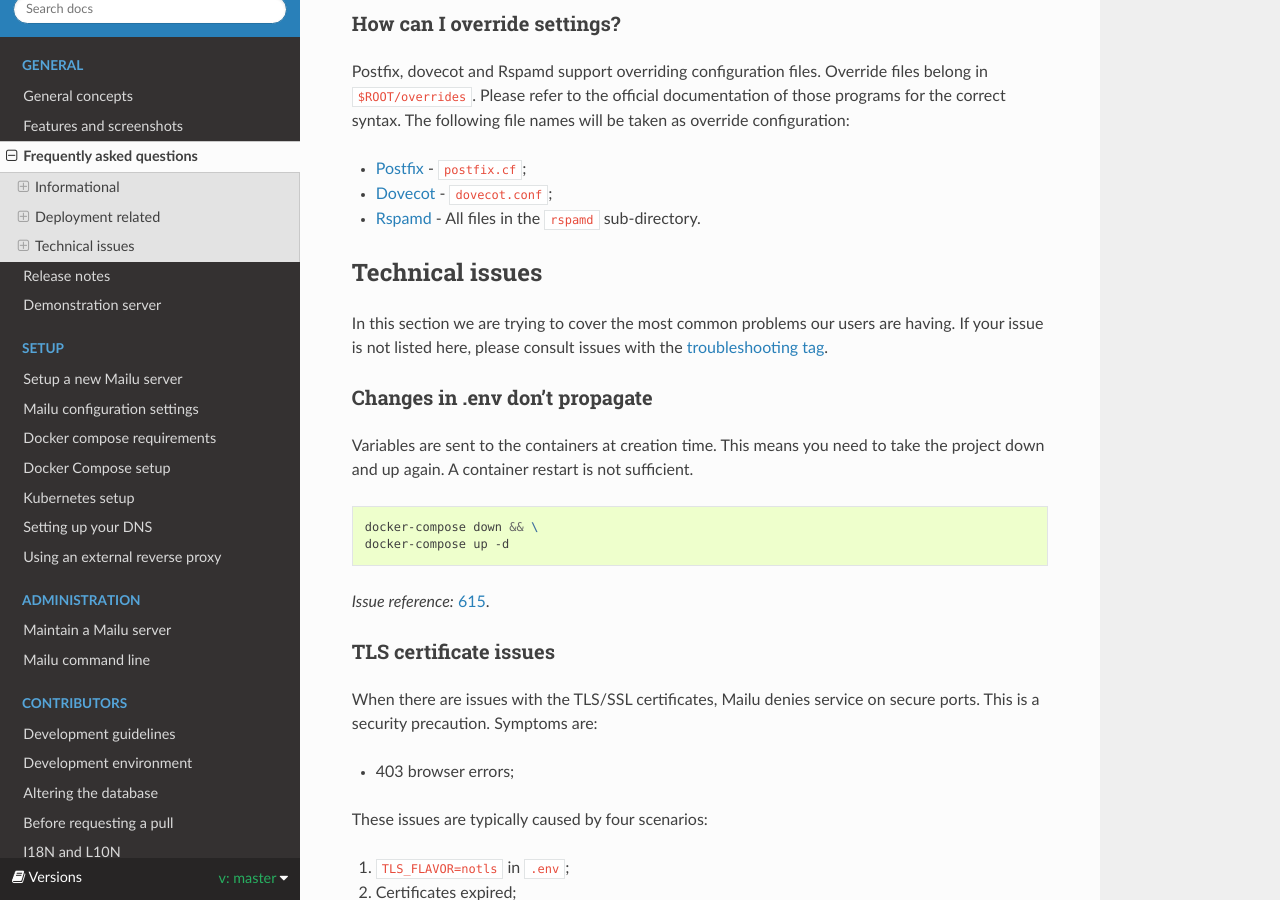
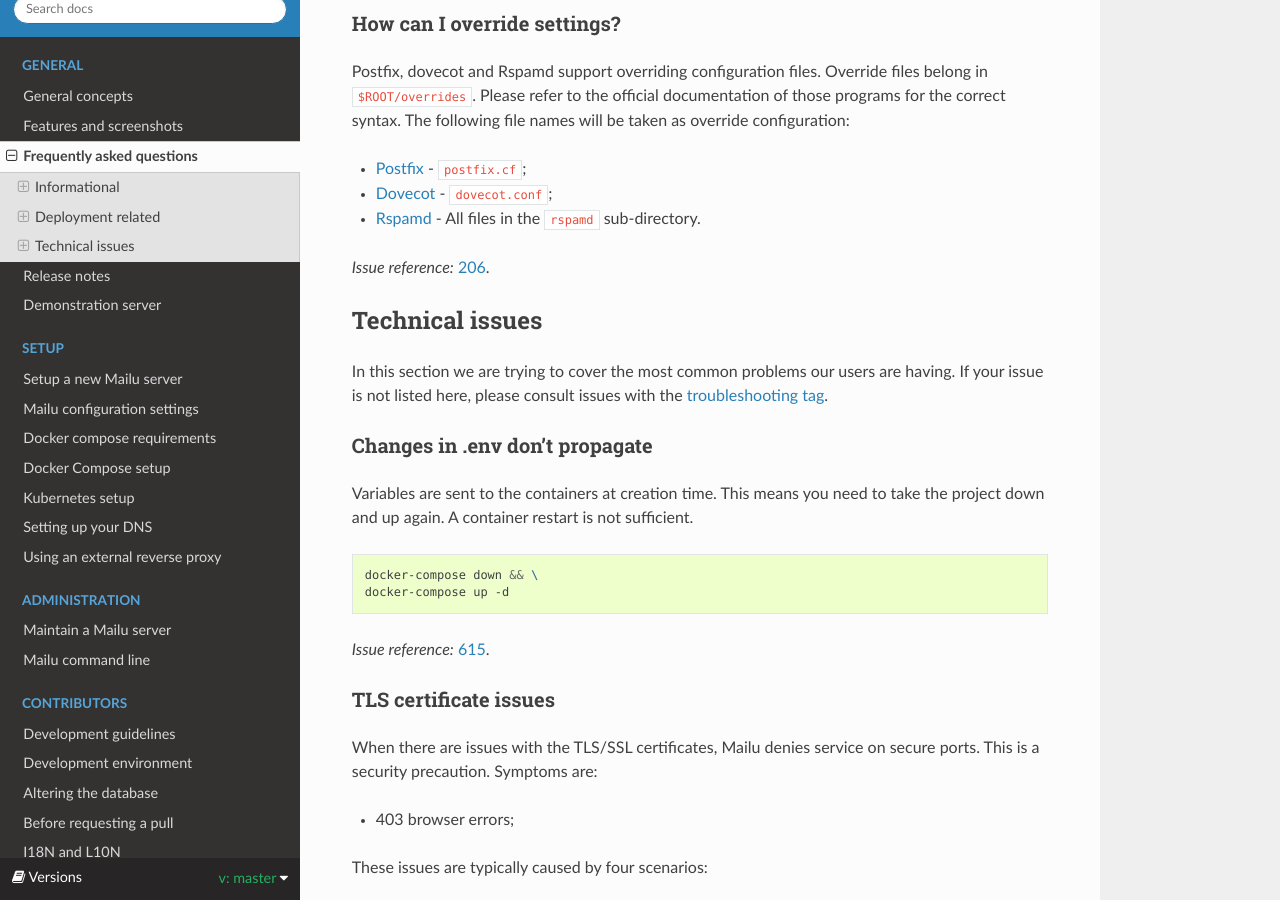
Before and after one commit to WillingDev0812/Mail-Management-Tool, a Sphinx documentation site: the page built from docs/faq.rst, in a window 1280 px wide and 900 px high, scrolled down 3876 px. Built offline with Sphinx 7.4.7 and the Read the Docs theme 2.0.0, drawn with Linux system fonts in a browser that asks for light colours; formulas are drawn with MathJax 3.

Commit message:
Reference and close #206

```diff
--- a/docs/faq.rst
+++ b/docs/faq.rst
@@ -191,6 +191,8 @@ correct syntax. The following file names will be taken as override configuration
 - `Dovecot`_ - ``dovecot.conf``;
 - `Rspamd`_ - All files in the ``rspamd`` sub-directory.
 
+*Issue reference:* `206`_.
+
 .. _`Postfix`: http://www.postfix.org/postconf.5.html
 .. _`Dovecot`: https://wiki.dovecot.org/ConfigFile
 .. _`Rspamd`: https://www.rspamd.com/doc/configuration/index.html
@@ -325,12 +327,13 @@ In order to solve this, you most probably are better off using a root DNS resolv
 
 In any case, using a dedicated DNS server will improve the performance of your mail server.
 
-*Issue reference:* `554`_, `681`_.
+*Issue reference:* `206`_, `554`_, `681`_.
 
 .. _`troubleshooting tag`: https://github.com/Mailu/Mailu/issues?utf8=%E2%9C%93&q=label%3Afaq%2Ftroubleshooting
 .. _`85`: https://github.com/Mailu/Mailu/issues/85
 .. _`116`: https://github.com/Mailu/Mailu/issues/116
 .. _`171`: https://github.com/Mailu/Mailu/issues/171
+.. _`206`: https://github.com/Mailu/Mailu/issues/206
 .. _`426`: https://github.com/Mailu/Mailu/issues/426
 .. _`503`: https://github.com/Mailu/Mailu/issues/503
 .. _`554`: https://github.com/Mailu/Mailu/issues/554
```
